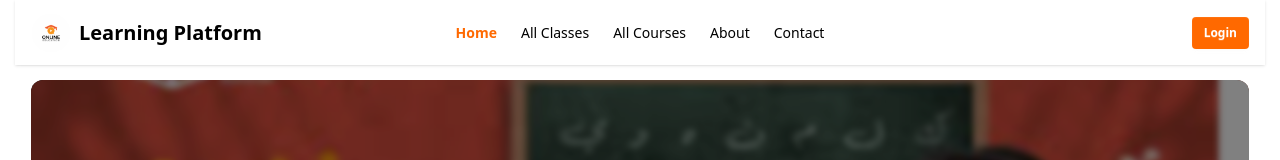
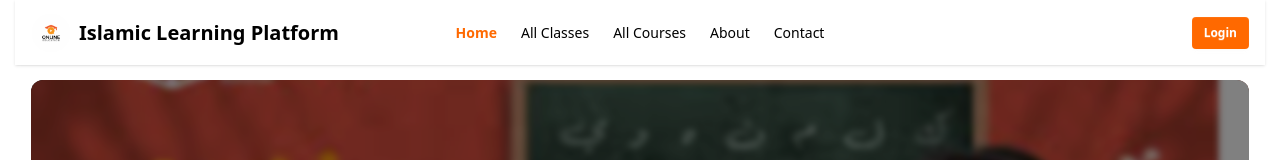
Before and after one commit to Nazim1247/Islamic-Learning-Platform, a Next.js app: page / in a window 1280 px wide. Shown: the top 160 px of the page. Built offline with nearby package versions, Linux system fonts and the light colour scheme; no server answers; the database is empty.

Commit message:
added new results

```diff
--- a/src/components/Navbar.jsx
+++ b/src/components/Navbar.jsx
@@ -44,7 +44,7 @@ const Navbar = () => {
             <Link href={'/'}>
             <Image src={'/images/logo.jpg'} width={20} height={20} alt="logo" className="w-10 h-10 rounded-full border hover:shadow"/>
             </Link>
-          <Link href="/" className="hidden md:flex font-bold text-xl">Learning Platform</Link>
+          <Link href="/" className="hidden md:flex font-bold text-xl">Islamic Learning Platform</Link>
           </div>
         </div>
 
```
